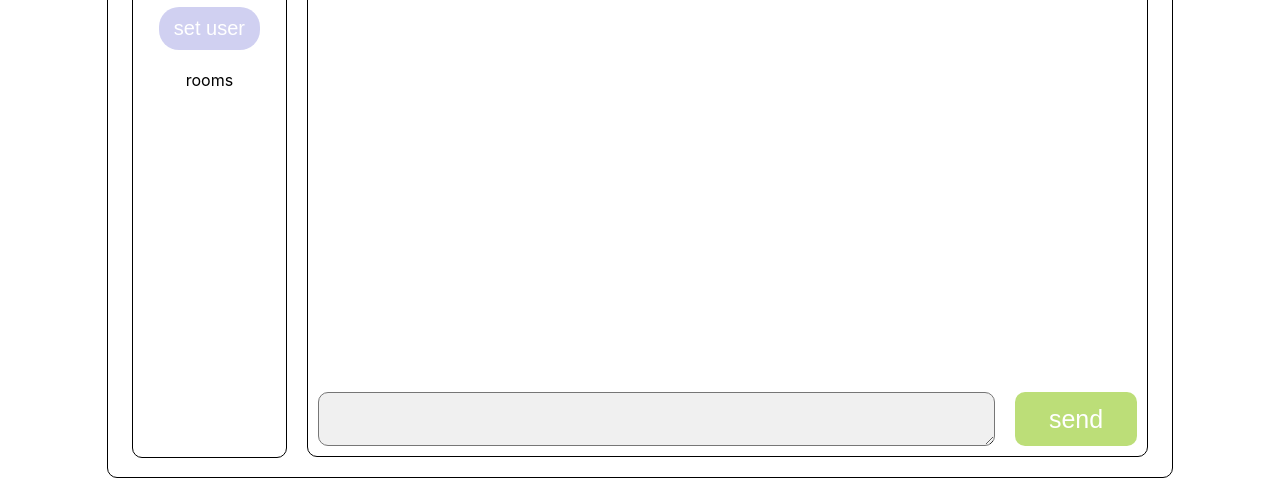
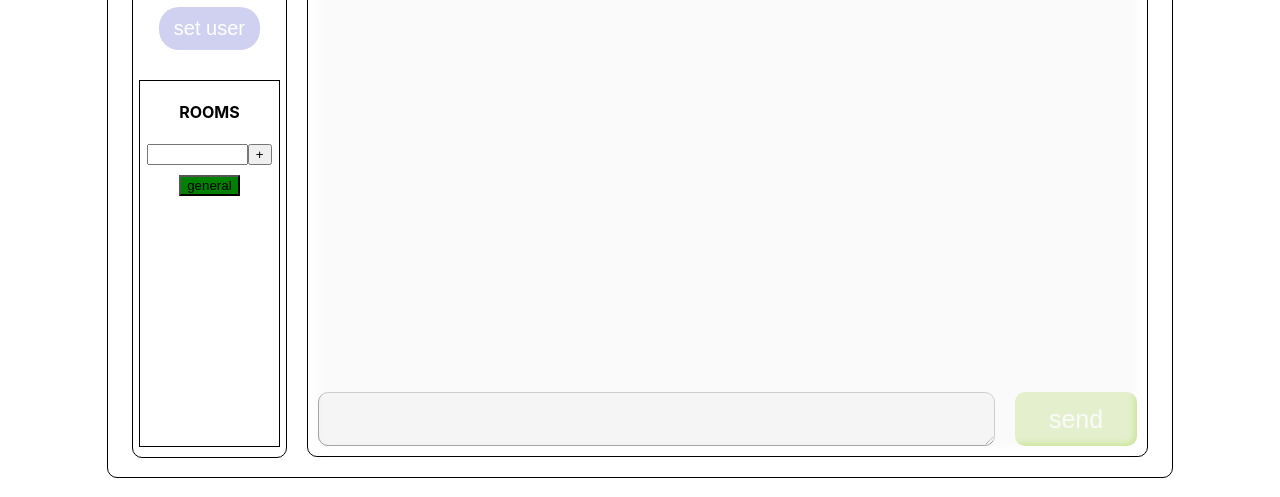
Before and after one commit to LaV0n/chat-websocket-front, a React (Create React App) app: page / in a window 1280 px wide. Shown: the part 254-751 px from the top of the page. Built offline with nearby package versions, Linux system fonts and the light colour scheme; no server answers.

Commit message:
feat: add rooms

```diff
--- a/src/App.module.scss
+++ b/src/App.module.scss
@@ -39,6 +39,15 @@
       flex-direction: column;
       justify-content: space-between;
       gap: 20px;
+      .messagesHidden{
+        width: 64%;
+        height: 600px;
+        border-radius: 10px;
+        filter: blur(5px);
+        z-index: 3;
+        background-color: rgba(248, 248, 248, 0.68);
+        position: absolute;
+      }
 
       .block {
         width: 100%;
--- a/src/App.tsx
+++ b/src/App.tsx
@@ -1,9 +1,10 @@
-import React, {KeyboardEvent, useEffect, useState} from 'react';
+import React, {useEffect, useState} from 'react';
 import socketIo from 'socket.io-client';
 import styles from './App.module.scss';
-import {Message} from "./features/Message/Message";
 import {UserBlock} from "./features/UserBlock/UserBlock";
 import {Avatars} from "./common/Avatars";
+import {Rooms} from "./features/Rooms/Rooms";
+import {Dialog} from "./features/Dialog/Dialog";
 
 const socket = socketIo("http://localhost:3003/", {
     withCredentials: true,
@@ -12,45 +13,31 @@ export type MessageType = {
     message: string
     user: string
     avatar: string
-    userId:string
+    userId: string
+    room: string
 }
 
 
 function App() {
+
     const [messages, setMessages] = useState<MessageType[]>([])
-    const [text, setText] = useState('')
     const [user, setUser] = useState<string>('')
+    const [editUser, setEditUser] = useState<boolean>(false)
     const [avatar, setAvatar] = useState<string>(Avatars.anonymous)
-    const userId=socket.id
+    const [rooms, setRooms] = useState<string[]>(['general'])
+    const [activeRoom, setActiveRoom] = useState('general')
+    const userId = socket.id
 
-    const scrollDown = () => {
-        const elem = document.getElementById('block');
-        if (elem) {
-           setTimeout(()=> elem.scrollTop = elem.scrollHeight,1000);
-        }
+    const getMessage = () => {
+        socket.on('receive-message', (msg: MessageType) => {
+            setMessages([...messages, msg])
+            console.log(socket.id)
+        });
     }
 
-    const messageHandler = () => {
-        let msg = {message: text, user, avatar,userId} as MessageType
-        socket.emit('send-message', msg)
-        setMessages([...messages, msg])
-        setText('')
-    }
-
-    const enterPressHandler = (event: KeyboardEvent<HTMLTextAreaElement>) => {
-        if (event.key === 'Enter') {
-            messageHandler()
-        }
-    }
-
-
     useEffect(() => {
-        socket.on('receive-message', (msg: MessageType) => {
-            setMessages([...messages, msg])
-        });
+        getMessage()
     })
-
-    scrollDown()
 
     return (
         <div className={styles.App}>
@@ -59,29 +46,23 @@ function App() {
                     <UserBlock user={user}
                                setUser={setUser}
                                setAvatar={setAvatar}
-                               avatar={avatar}/>
-                    <div>rooms</div>
+                               avatar={avatar}
+                               editUser={editUser}
+                               setEditUser={setEditUser}/>
+                    <Rooms rooms={rooms}
+                           setRooms={setRooms}
+                           setActiveRoom={setActiveRoom}
+                           activeRoom={activeRoom}
+                           socket={socket}/>
                 </div>
-                <div className={styles.messages}>
-                    <div className={styles.block} id={'block'}>
-                        {messages.map((m, index) =>
-                            <Message messageData={m}
-                                     isOwner={m.userId === userId}
-                                     key={index}
-                                     avatar={m.avatar}/>
-                        )}
-                    </div>
-                    <div className={styles.sendArea}>
-                    <textarea value={text}
-                              onChange={(e) => setText(e.currentTarget.value)}
-                              onKeyDown={enterPressHandler}>
-
-                    </textarea>
-                        <button onClick={messageHandler}
-                        >send
-                        </button>
-                    </div>
-                </div>
+                <Dialog editUser={editUser}
+                        user={user}
+                        avatar={avatar}
+                        userId={userId}
+                        socket={socket}
+                        activeRoom={activeRoom}
+                        messages={messages}
+                        setMessages={setMessages}/>
             </div>
         </div>
     );
--- /dev/null
+++ b/src/features/Dialog/Dialog.module.scss
@@ -0,0 +1,54 @@
+.messages {
+  width: 80%;
+  height: 600px;
+  border: 1px solid black;
+  border-radius: 10px;
+  padding: 10px;
+  display: flex;
+  flex-direction: column;
+  justify-content: space-between;
+  gap: 20px;
+  .messagesHidden{
+    width: 64%;
+    height: 600px;
+    border-radius: 10px;
+    filter: blur(5px);
+    z-index: 3;
+    background-color: rgba(248, 248, 248, 0.68);
+    position: absolute;
+  }
+
+  .block {
+    width: 100%;
+    max-height: 100%;
+    display: flex;
+    flex-direction: column;
+    gap: 10px;
+    overflow: auto;
+  }
+
+  .sendArea {
+    width: 100%;
+    display: flex;
+    flex-direction: row;
+    gap: 20px;
+
+    textarea {
+      width: 100%;
+      background-color: rgba(89, 88, 88, 0.09);
+      font-size: 18px;
+      padding-left: 15px;
+      padding-top: 10px;
+      border-radius: 10px;
+    }
+
+    button {
+      width: 150px;
+      border-radius: 10px;
+      border: none;
+      font-size: 25px;
+      background-color: rgba(154, 205, 50, 0.66);
+      color: white;
+    }
+  }
+}
--- /dev/null
+++ b/src/features/Dialog/Dialog.tsx
@@ -0,0 +1,66 @@
+import styles from './Dialog.module.scss'
+import {Message} from "../Message/Message";
+import React, {KeyboardEvent,  useState} from "react";
+import {MessageType} from "../../App";
+
+type DialogType = {
+    editUser: boolean
+    user: string
+    avatar: string
+    userId: string
+    socket: any
+    activeRoom: string
+    messages: MessageType[]
+    setMessages: (value: MessageType[]) => void
+}
+
+export const Dialog = ({editUser, user, avatar, userId, socket, activeRoom, messages, setMessages}: DialogType) => {
+
+    const [text, setText] = useState('')
+
+    const enterPressHandler = (event: KeyboardEvent<HTMLTextAreaElement>) => {
+        if (event.key === 'Enter') {
+            messageHandler()
+        }
+    }
+    const scrollDown = () => {
+        const elem = document.getElementById('block');
+        if (elem) {
+            setTimeout(() => elem.scrollTop = elem.scrollHeight, 1000);
+        }
+    }
+
+    const messageHandler = () => {
+        let msg = {message: text, user, avatar, userId, room: activeRoom} as MessageType
+        socket.emit("send-message", msg)
+        setMessages([...messages, msg])
+        setText('')
+    }
+
+
+    scrollDown()
+
+    return (
+        <div className={styles.messages}>
+            {!editUser && <div className={styles.messagesHidden}></div>}
+            <div className={styles.block} id={'block'}>
+                {messages.filter(m => m.room === activeRoom).map((m, index) =>
+                    <Message messageData={m}
+                             isOwner={m.userId === userId}
+                             key={index}
+                             avatar={m.avatar}/>
+                )}
+            </div>
+            <div className={styles.sendArea}>
+                    <textarea value={text}
+                              onChange={(e) => setText(e.currentTarget.value)}
+                              onKeyDown={enterPressHandler}>
+
+                    </textarea>
+                <button onClick={messageHandler}
+                >send
+                </button>
+            </div>
+        </div>
+    )
+}
--- /dev/null
+++ b/src/features/Rooms/Rooms.module.scss
@@ -0,0 +1,24 @@
+.container{
+  border: 1px solid black;
+  width: 90%;
+  height: 100%;
+  margin: 10px;
+  display: flex;
+  flex-direction: column;
+  align-items: center;
+  .roomBlock{
+    width: 90%;
+    display: flex;
+    flex-direction: row;
+    input{
+      width: 100%;
+    }
+  }
+  .roomsList{
+    padding: 10px;
+    display: flex;
+    flex-direction: column;
+    align-items: flex-start;
+    gap:5px;
+  }
+}
--- /dev/null
+++ b/src/features/Rooms/Rooms.tsx
@@ -0,0 +1,43 @@
+import styles from './Rooms.module.scss'
+import {useState} from "react";
+
+type RoomsType = {
+    rooms: string[]
+    setRooms: (value: string[]) => void
+    setActiveRoom:(value:string)=>void
+    activeRoom:string
+    socket:any
+}
+
+export const Rooms = ({rooms, setRooms,setActiveRoom,activeRoom,socket}: RoomsType) => {
+
+    const [value, setValue] = useState('')
+
+    const createRoomHandler = () => {
+        setRooms([...rooms, value])
+        setValue('')
+    }
+
+    const openRoomHandler=  (room:string)=>{
+        setActiveRoom(room)
+         socket.emit('join-room',room)
+    }
+
+    return (
+        <div className={styles.container}>
+            <h4>ROOMS</h4>
+            <div className={styles.roomBlock}>
+                <input value={value} onChange={(e) => setValue(e.currentTarget.value)}/>
+                <button onClick={createRoomHandler}>+</button>
+            </div>
+            <div className={styles.roomsList}>
+                {rooms.map((r,index)=>
+                    <button key={index}
+                            onClick={()=>openRoomHandler(r)}
+                    style={activeRoom===r?{backgroundColor:'green'}:{backgroundColor:'grey'}}>
+                        {r}</button>
+                )}
+            </div>
+        </div>
+    )
+}
--- a/src/features/UserBlock/UserBlock.tsx
+++ b/src/features/UserBlock/UserBlock.tsx
@@ -9,12 +9,14 @@ type UserBlocktype = {
     setUser: (value: string) => void
     setAvatar: (value: string) => void
     avatar: string
+    editUser:boolean
+    setEditUser:(value:boolean)=>void
 }
 
-export const UserBlock = ({user, setUser, avatar, setAvatar}: UserBlocktype) => {
+export const UserBlock = ({user, setUser, avatar, setAvatar,editUser,setEditUser}: UserBlocktype) => {
 
     const [value, setValue] = useState<string>('')
-    const [editUser, setEditUser] = useState<boolean>(false)
+
 
     const setUserHandler = () => {
         setUser(value)
```
